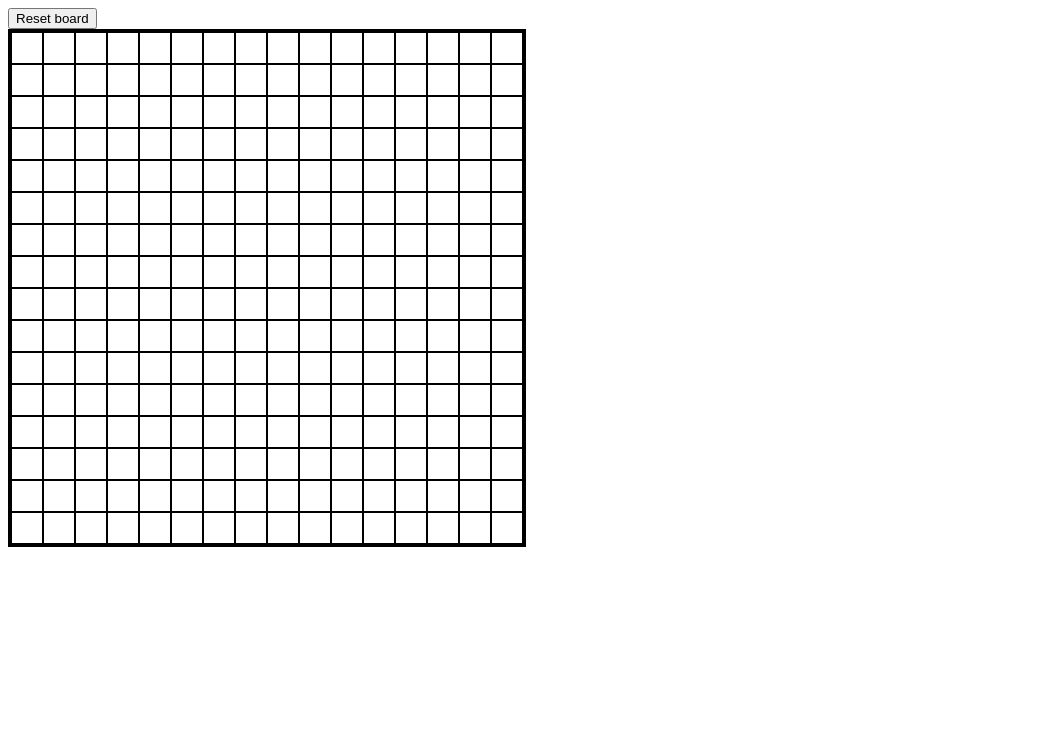
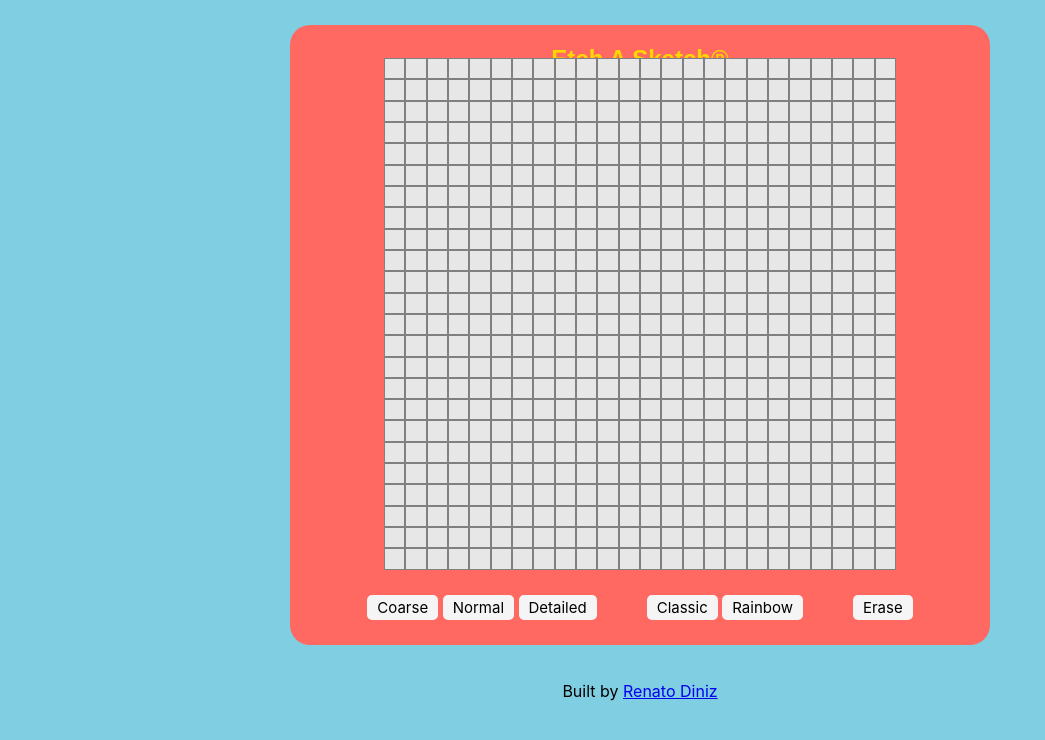
Before and after one commit to renatodinizc/etch-a-sketch, a plain HTML site: page index.html in a window 1280 px wide. Shown: the whole page, without its empty margins (0-1045 px from the left). Drawn offline with Linux system fonts and the light colour scheme.

Commit message:
Add design and style

```diff
--- a/index.html
+++ b/index.html
@@ -9,8 +9,24 @@
   <title> Etch A Sketch </title>
 </head>
 <body>
-  <button id='button'> Reset board </button>
-  <div id='board'>
-  </div>
+  <section id='toybox'>
+    <h1 id='brand'> Etch A Sketch® </h1>
+    <div id='board'></div>
+    <div id='panel'>
+      <div id='density'>
+        <button id='small'> Coarse </button>
+        <button id='medium'> Normal </button>
+        <button id='high'> Detailed </button>
+      </div>
+      <div id='mode'>
+        <button id='classic'> Classic </button>
+        <button id='rainbow'> Rainbow </button>
+      </div>
+      <button id='erase'> Erase </button>
+    </div>
+  </section>
+  <section id='footer'>
+    <p> Built by <a href='https://github.com/renatodinizc'> Renato Diniz </a> </p>
+  </section>
 </body>
 </html>
--- a/script.js
+++ b/script.js
@@ -1,6 +1,21 @@
 'use strict';
 const board = document.getElementById('board');
-let size = 16;
+let size = 24;
+let rainbowmode = false;
+
+const smallbtn = document.getElementById('small');
+const mediumbtn = document.getElementById('medium');
+const highbtn = document.getElementById('high');
+const classicbtn = document.getElementById('classic');
+const rainbowbtn = document.getElementById('rainbow');
+const erasebtn = document.getElementById('erase');
+
+erasebtn.addEventListener('click', resetBoard);
+smallbtn.addEventListener('click', resetBoard);
+mediumbtn.addEventListener('click', resetBoard);
+highbtn.addEventListener('click', resetBoard);
+classicbtn.addEventListener('click', colorMode);
+rainbowbtn.addEventListener('click', colorMode);
 
 generateBoard(size);
 
@@ -22,19 +37,40 @@ function generateBoard(size) {
 }
 
 const squares = document.getElementsByClassName('square');
+
 function paintSquare() {
-  this.classList.add('hover');
+  if ( rainbowmode == false) {
+    this.style.backgroundColor = 'black';
+  } else {
+    this.style.backgroundColor = '#' + Math.floor(Math.random()*16777215).toString(16);
+  }
 }
 
-const button = document.getElementById('button');
-button.addEventListener('click', resetBoard);
+function colorMode() {
+  if (this.id == 'classic') {
+    rainbowmode = false;
+  } else {
+    rainbowmode = true;
+  }
+}
 
 function resetBoard() {
   for(let i = 0; i < squares.length; i++) {
-    squares[i].classList.remove('hover');
+    squares[i].classList.remove('blackpaint');
   }
 
-  size = +prompt('How many number of squares per side do you want?')
+  switch (this.id) {
+    case 'small':
+      size = 16;
+      break;
+    case 'medium':
+      size = 24;
+      break;
+    case 'high':
+      size = 30;
+      break;
+  }
+  //size = +prompt('How many number of squares per side do you want?')
   deleteCurrentBoard();
   generateBoard(size);
 }
--- a/style.css
+++ b/style.css
@@ -1,9 +1,40 @@
+* {
+  font-family: -apple-system, BlinkMacSystemFont, 'Segoe UI', Roboto, Oxygen, Ubuntu, Cantarell, 'Open Sans', 'Helvetica Neue', sans-serif;
+}
+
+body {
+display: flex;
+flex-direction: column;
+align-items: center;
+background-color: #80CEE1;
+margin: 25px;
+}
+
+#brand {
+  font-family: fantasy, sans-serif;
+  margin-bottom: -15px;
+  color: gold;
+}
+
+#toybox {
+  display: flex;
+  flex-direction: column;
+  align-items: center;
+  border-radius: 20px;
+  width: 700px;
+  background-color: #FF6961;
+}
+
 #board {
-  border: solid black;
   display: flex;
   width: 512px;
   height: 512px;
 }
+
+#panel {
+  display: flex;
+}
+
 .column {
   display: flex;
   flex-direction: column;
@@ -12,11 +43,33 @@
 }
 
 .square {
-  border: solid black;
-  border-width: 1px;
+  background-color: #E7E7E7;
+  border: solid grey;
+  border-width: 0.5px;
   flex: 1;
 }
 
-.hover {
-  background: black;
+#panel {
+  padding: 25px;
+  gap: 50px;
 }
+
+button {
+  border-radius: 5px;
+  border: transparent;
+  padding: 3px 10px;
+  background-color: whitesmoke;
+  font-size: 15px;
+}
+
+button:hover {
+  background-color: gold;
+}
+
+button:active {
+  filter: brightness(110%);
+}
+
+#footer {
+  padding-top: 20px;
+}
```
